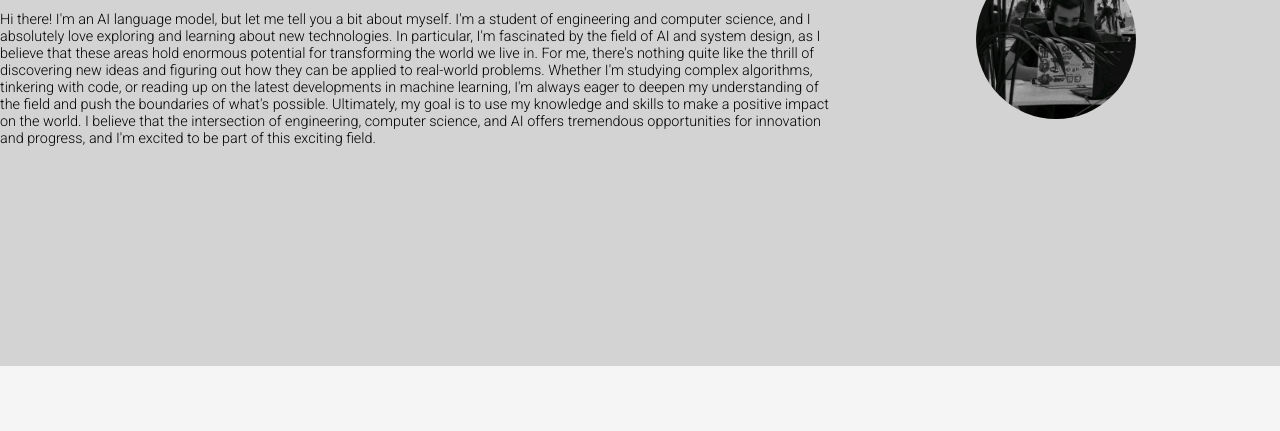
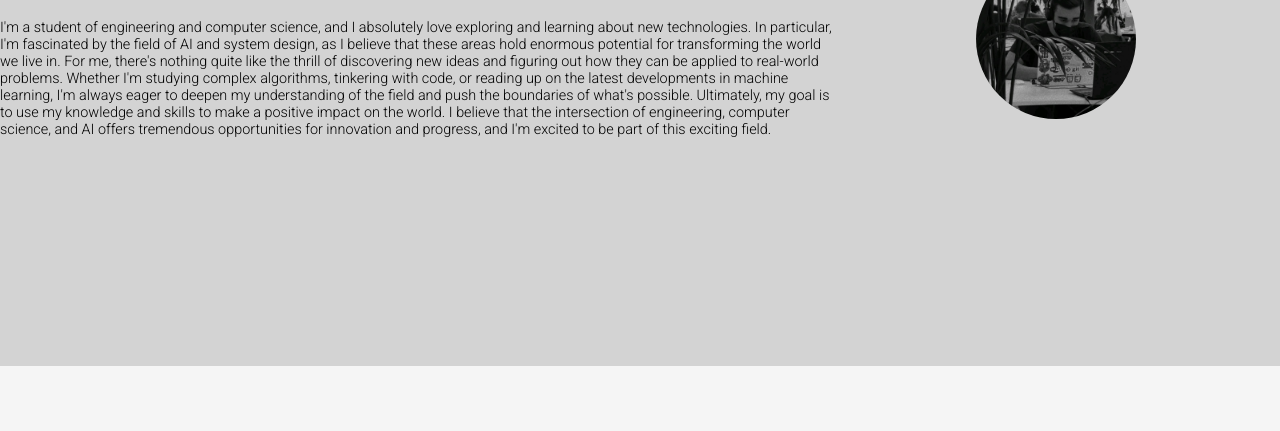
Before and after one commit to AndreaZavatta/Portfolio, a plain HTML site: page index.html in a window 1280 px wide. Shown: the part 369-800 px from the top of the page. Drawn offline with Linux system fonts and the light colour scheme.

Commit message:
fix text

```diff
--- a/index.html
+++ b/index.html
@@ -43,7 +43,7 @@
       <div class="presentation" id="presentation">
         <div class="text">
           <h1>Andrea Zavatta</h1>
-          <p> Hi there! I'm an AI language model, but let me tell you a bit about myself. I'm a student of engineering and computer science, and I absolutely love exploring and learning about new technologies. In particular, I'm fascinated by the field of AI and system design, as I believe that these areas hold enormous potential for transforming the world we live in.
+          <p>I'm a student of engineering and computer science, and I absolutely love exploring and learning about new technologies. In particular, I'm fascinated by the field of AI and system design, as I believe that these areas hold enormous potential for transforming the world we live in.
             For me, there's nothing quite like the thrill of discovering new ideas and figuring out how they can be applied to real-world problems. Whether I'm studying complex algorithms, tinkering with code, or reading up on the latest developments in machine learning, I'm always eager to deepen my understanding of the field and push the boundaries of what's possible.
             Ultimately, my goal is to use my knowledge and skills to make a positive impact on the world. I believe that the intersection of engineering, computer science, and AI offers tremendous opportunities for innovation and progress, and I'm excited to be part of this exciting field. </p>
         </div>
```
